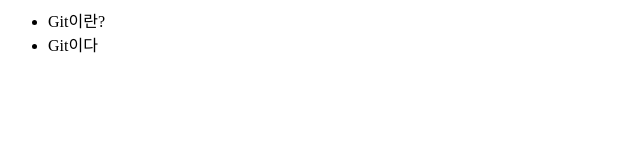
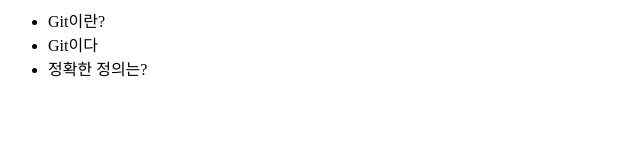
Before and after one commit to SangeunYun/-, a plain HTML site: page index.html in a window 1280 px wide. Shown: the whole page, without its empty margins (0-640 px from the left). Drawn offline with Linux system fonts and the light colour scheme.

Commit message:
세번 째 li추가

```diff
--- a/index.html
+++ b/index.html
@@ -6,6 +6,7 @@
 	<ul>
 		<li>Git이란?</li>
 		<li>Git이다</li>
+		<li>정확한 정의는?</li>
 	</ul>
 	<div>
 	</div>
```
